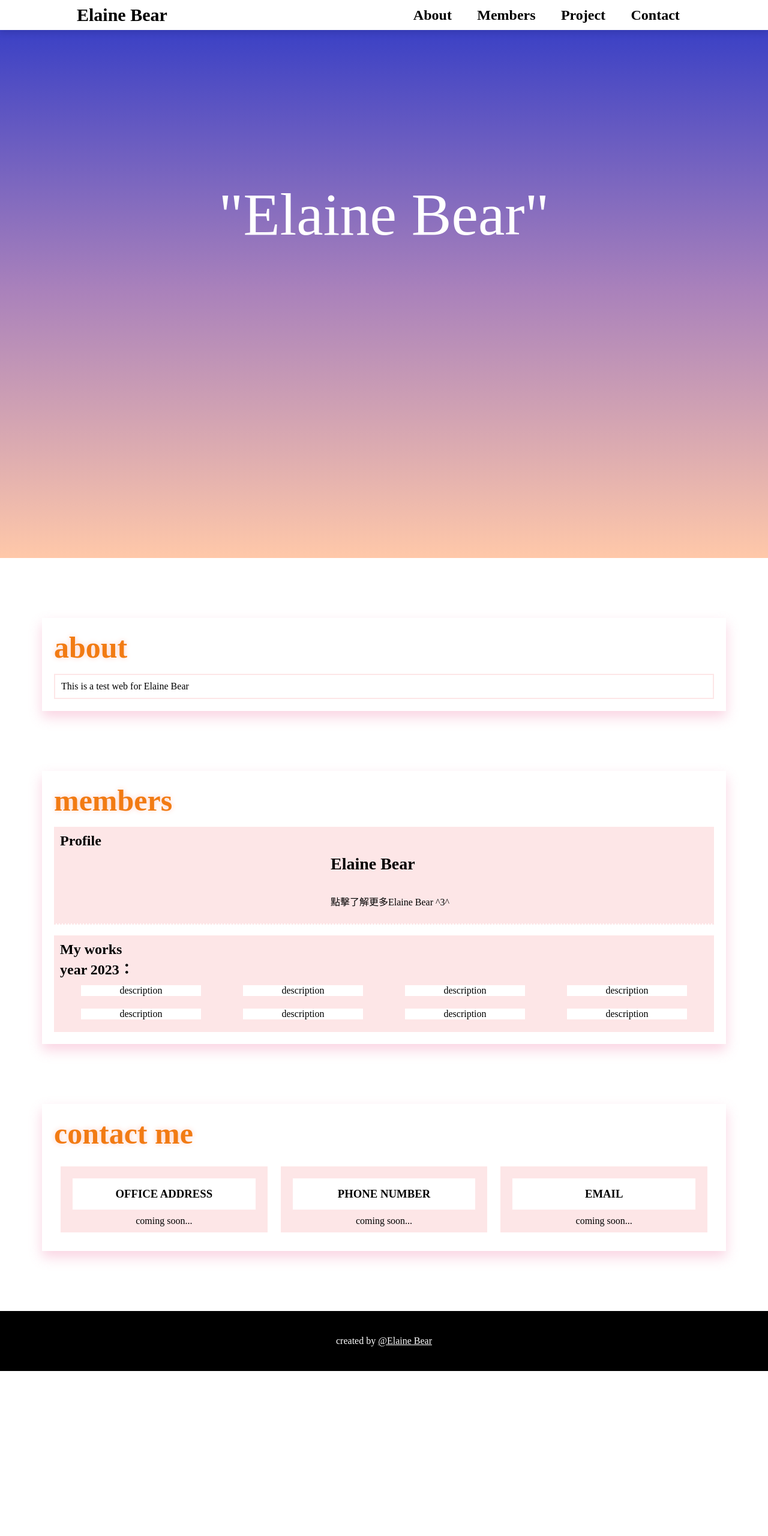
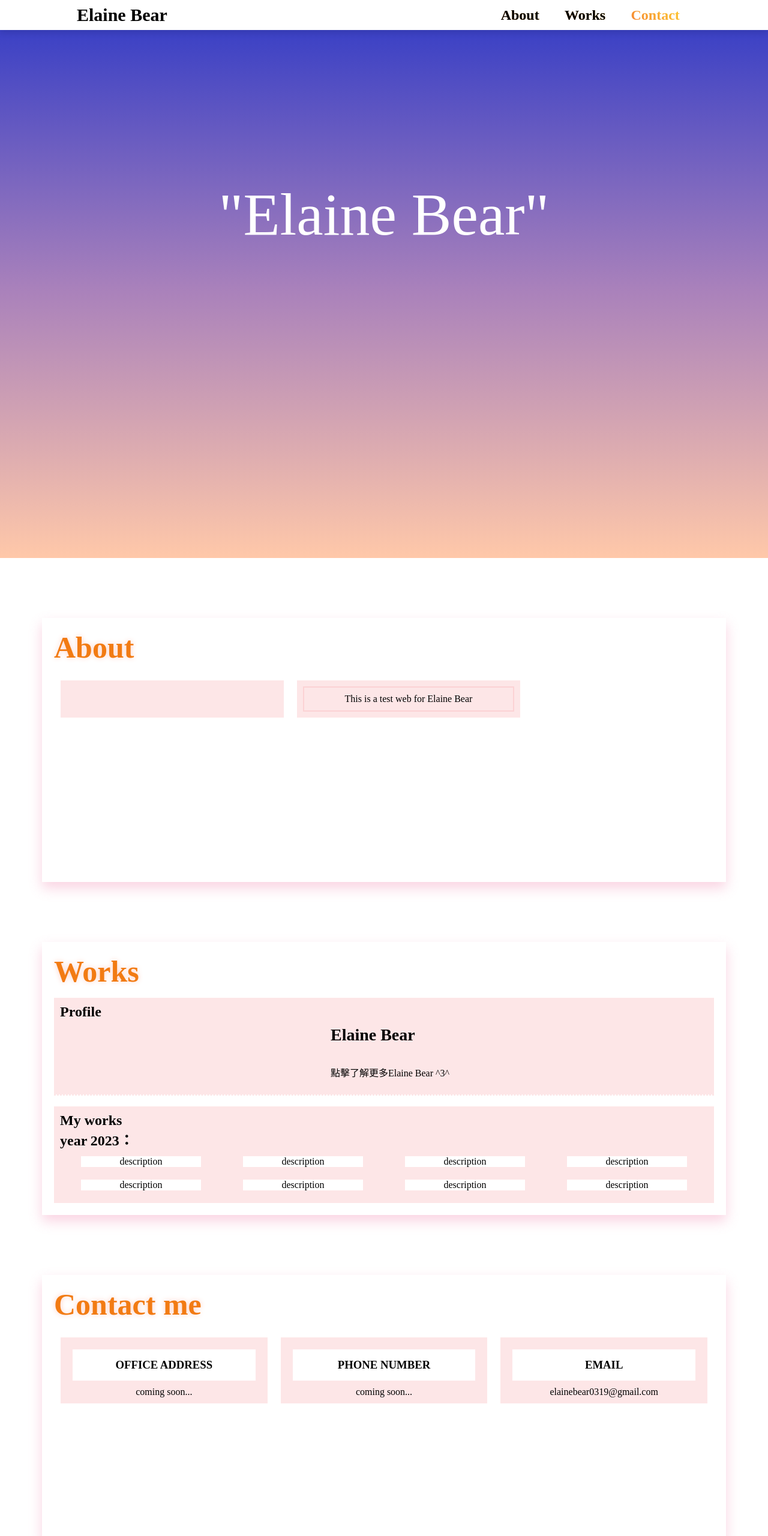
Before and after one commit to elainebear/elaine.github.io, a plain HTML site: page index.html in a window 1280 px wide. Shown: the top 2560 px of the page at 60% size. Before the commit the page ends 2285 px from the top, so only its background shows below. Drawn offline with nearby package versions, Linux system fonts and the light colour scheme; some packages are replaced by stand-ins of ours; a script that the page names is missing.

Commit message:
bu fixes

```diff
--- a/index.css
+++ b/index.css
@@ -186,6 +186,7 @@ main{
 article{
 	width:1100px;
 	max-height:600px;
+	min-height: 400px;
 	margin:0px auto;
 	margin-top:100px;
 	padding:20px;
@@ -315,10 +316,9 @@ h1{
 .hr2{
 	border:1px solid rgba(243,130,136,0.2);
 }
-.contactus{
+.aboutme, .contactus{
 	display: flex;
 	flex-direction:row;
-
 }
 .childdiv{
 
@@ -416,6 +416,10 @@ footer a{
 	overflow: auto;
 	box-shadow: 0 10px 20px 0 rgba(237, 110, 160,.3);
 	}
+	.my_img{
+		text-align:center;
+
+	}
 	.boss{
 	display: flex;
 	flex-direction:column;
--- a/index.html
+++ b/index.html
@@ -31,8 +31,7 @@
 
 				<ul class="menu">
 					<li id="item1"><a href="#About">About</a></li>
-					<li  id="item2"><a href="#Members">Members</a></li>
-					<li id="item3"><a href="#Project">Project</a></li>
+					<li  id="item2"><a href="#Works">Works</a></li>
 					<li id="item5"><a href="#Contact">Contact</a></li>
 				</ul>
 			</div>
@@ -48,17 +47,28 @@
 		</header>
 		<main>
 			<article id="About" data-aos="fade-right">
-				<h1 data-aos="fade-right">about</h1>
+				<h1 data-aos="fade-right">About</h1>
 				<section>
-					<div class="description">
-						<p>This is a test web for Elaine Bear</p>
+					<div class="aboutme">
+						<div class="childdiv">
+							<div class="my_img">
+								<!--<img src="first.jpg">-->
+							</div>
+						</div>
+						<div class="childdiv">
+							<div class="description">
+								<p>This is a test web for Elaine Bear</p>
+							</div>
+						</div>
 					</div>
+
+
 				<p></p>
 				</section>
 			</article>
 
-			<article id="Members" data-aos="fade-right">
-				<h1 data-aos="fade-right">members</h1>
+			<article id="Works" data-aos="fade-right">
+				<h1 data-aos="fade-right">Works</h1>
 				<section>
 					<div class="wrap">
 						<h2>Profile</h2>
@@ -138,7 +148,7 @@
 				</article>-->
 
 			<article id="Contact" data-aos="fade-right">
-				<h1 data-aos="fade-right">contact me</h1>
+				<h1 data-aos="fade-right">Contact me</h1>
 				<section>
 					<div class="contactus">
 						<div class="childdiv">
@@ -151,7 +161,7 @@
 						</div>
 						<div class="childdiv">
 							<h3>EMAIL</h3>
-							<p>coming soon...</p>
+							<p>elainebear0319@gmail.com</p>
 						</div>
 					</div>
 				</section>
@@ -168,8 +178,7 @@
 			duration:1000,
 		});
 	</script>
-	<script src="/js/jquery.min.js"></script>
-	<script src="/js/jquery.stellar.min.js"></script>
+
 	<script type="text/javascript" src="https://code.jquery.com/jquery-1.7.1.min.js"></script>
 	<script src="index.js"></script>
 	</body>
--- a/index.js
+++ b/index.js
@@ -12,8 +12,8 @@ $(document).ready(() => {
 		let Nav = $('nav').offset().top;
 		let header = $('header').offset().top;
 		let item1 = $('article#About').offset().top;
-		let item2 = $('article#Members').offset().top;
-		let item3 = $('article#Project').offset().top;
+		let item2 = $('article#Works').offset().top;
+		//let item3 = $('article#Project').offset().top;
 		//let item4 = $('article#Publications').offset().top;
 		let item5 = $('article#Contact').offset().top;
 
@@ -21,45 +21,35 @@ $(document).ready(() => {
 		if(Nav > header){ //當 nav 滾到 item1 的區域內
 			$("li#item1 a").css({'color':'#000',});
 			$("li#item2 a").css({'color':'#000',});
-			$("li#item3 a").css({'color':'#000',});
+			//$("li#item3 a").css({'color':'#000',});
 			//$("li#item4 a").css({'color':'#000',});
 			$("li#item5 a").css({'color':'#000',});
 		}
-		if(Nav > (item1-300)){ //當 nav 滾到 item1 的區域內
+		if(Nav > (item1-350)){ //當 nav 滾到 item1 的區域內
 			$("li#item1").css({'background-image': 'linear-gradient(45deg, #F37335, #FDC830 80%)',
 			'-webkit-background-clip': 'text', /* 背景裁剪成文字的前景色 */
 			'background-clip': 'text',
 			});
 			$("li#item1 a").css({'color':'transparent',});
 			$("li#item2 a").css({'color':'#000',});
-			$("li#item3 a").css({'color':'#000',});
+			//$("li#item3 a").css({'color':'#000',});
 			//$("li#item4 a").css({'color':'#000',});
 			$("li#item5 a").css({'color':'#000',});
 		}
-		if(Nav > (item2-300)){ //當 nav 滾到 area02 的區域內
+		if(Nav > (item2-350)){ //當 nav 滾到 area02 的區域內
 			$("li#item2").css({'background-image': 'linear-gradient(45deg, #F37335, #FDC830 80%)',
 			'-webkit-background-clip': 'text', /* 背景裁剪成文字的前景色 */
 			'background-clip': 'text',
 			});
 			$("li#item2 a").css({'color':'transparent',});
 			$("li#item1 a").css({'color':'#000',});
-			$("li#item3 a").css({'color':'#000',});
-			//$("li#item4 a").css({'color':'#000',});
-			$("li#item5 a").css({'color':'#000',});
-		}
-		if(Nav > (item3-300)){ //當 nav 滾到 area02 的區域內
-			$("li#item3").css({'background-image': 'linear-gradient(45deg, #F37335, #FDC830 80%)',
-			'-webkit-background-clip': 'text', /* 背景裁剪成文字的前景色 */
-			'background-clip': 'text',
-			});
-			$("li#item3 a").css({'color':'transparent',});
-			$("li#item1 a").css({'color':'#000',});
-			$("li#item2 a").css({'color':'#000',});
+			//$("li#item3 a").css({'color':'#000',});
 			//$("li#item4 a").css({'color':'#000',});
 			$("li#item5 a").css({'color':'#000',});
 		}
 
-		if(Nav > (item5-300)){ //當 nav 滾到 area02 的區域內
+
+		if(Nav > (item5-350)){ //當 nav 滾到 area02 的區域內
 			$("li#item5").css({'background-image': 'linear-gradient(45deg, #F37335, #FDC830 80%)',
 			'-webkit-background-clip': 'text', /* 背景裁剪成文字的前景色 */
 			'background-clip': 'text',
@@ -67,7 +57,7 @@ $(document).ready(() => {
 			$("li#item5 a").css({'color':'transparent',});
 			$("li#item1 a").css({'color':'#000',});
 			$("li#item2 a").css({'color':'#000',});
-			$("li#item3 a").css({'color':'#000',});
+			//$("li#item3 a").css({'color':'#000',});
 			//$("li#item4 a").css({'color':'#000',});
 		}
   });
```
